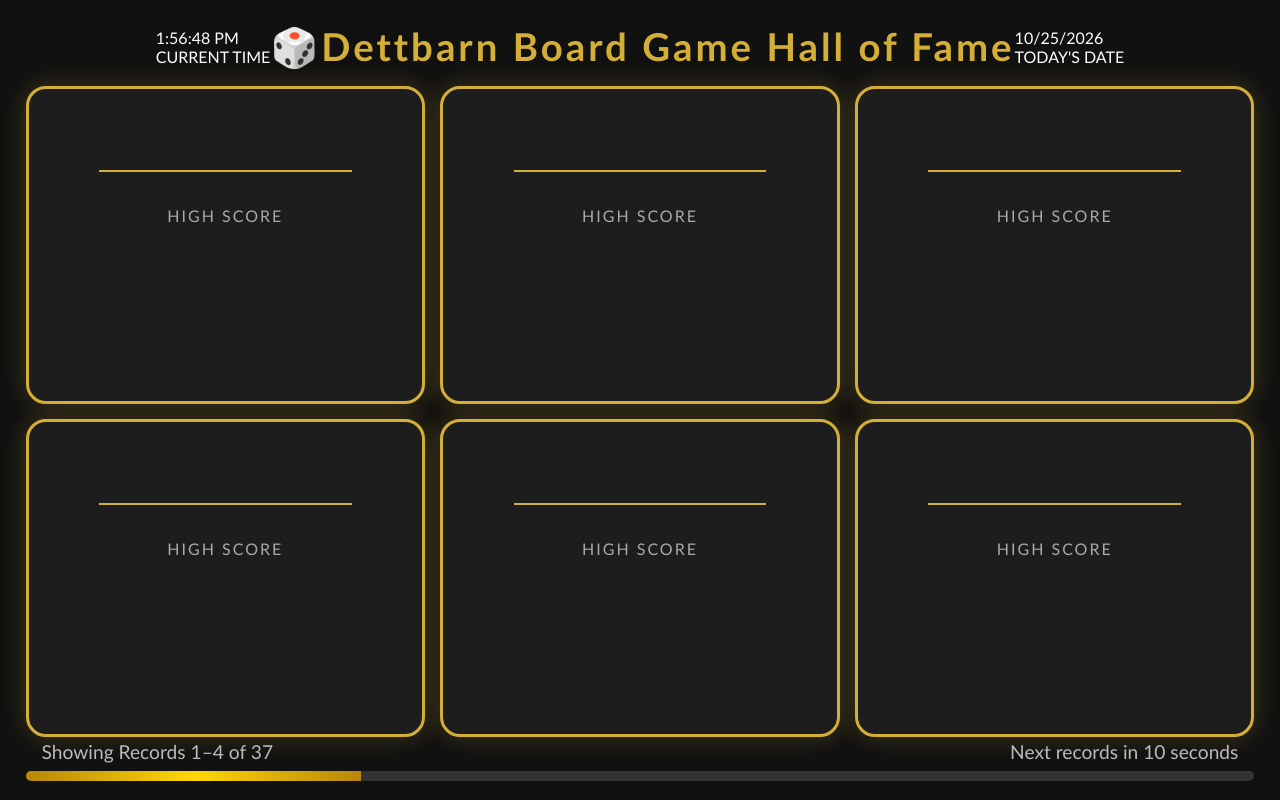
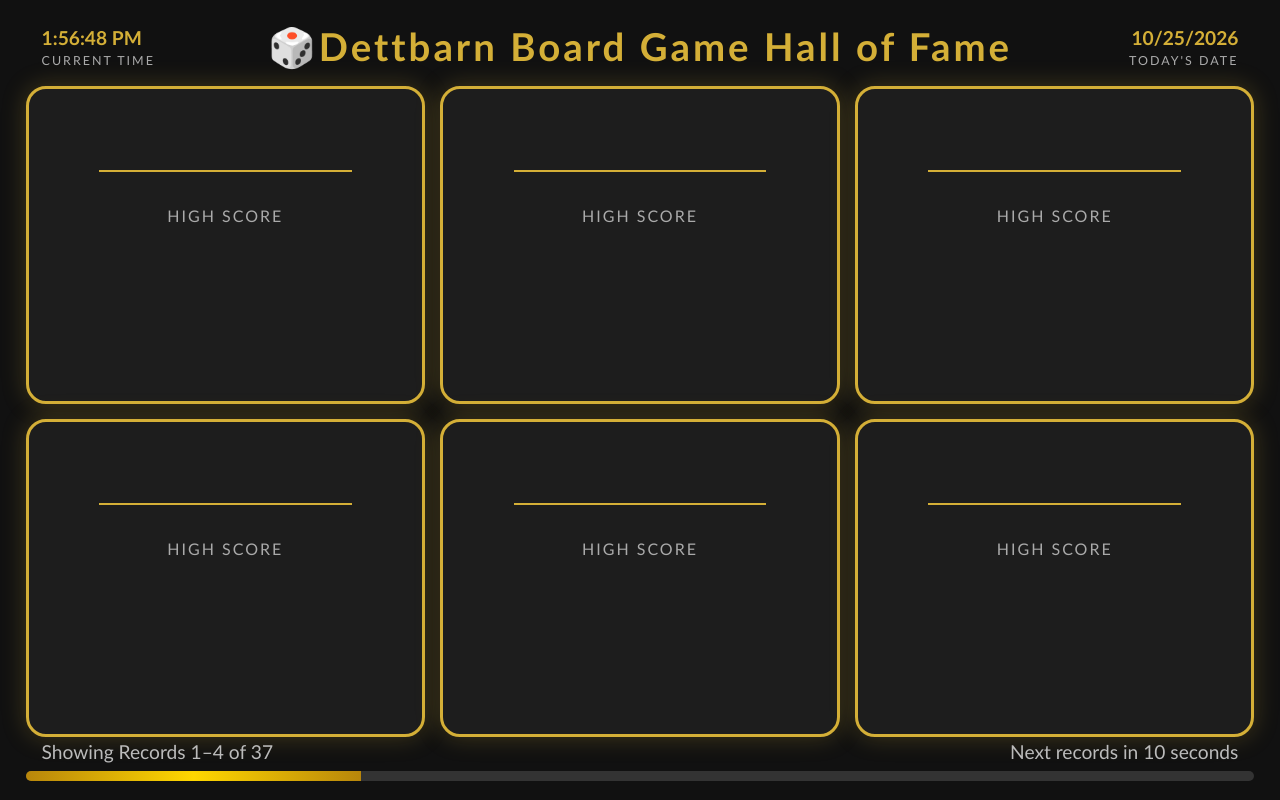
Before and after one commit to cj947947-cyber/detttbarn-hall-of-fame, a plain HTML site: page index.html in a window 1280 px wide. Drawn offline with Linux system fonts and the light colour scheme; no server answers.

Commit message:
Update style.css

```diff
--- a/style.css
+++ b/style.css
@@ -289,3 +289,36 @@ body {
     transition: width 1s linear;
 
 }
+
+/* Clock and date in the header */
+
+.header {
+    position: relative;
+}
+
+.corner-info {
+    position: absolute;
+    top: 50%;
+    transform: translateY(-50%);
+    color: #d4af37;
+    font-size: clamp(1rem, 1.5vw, 1.6rem);
+    font-weight: bold;
+    line-height: 1.4;
+}
+
+.clock {
+    left: 1rem;
+    text-align: left;
+}
+
+.calendar {
+    right: 1rem;
+    text-align: right;
+}
+
+.corner-label {
+    color: #aaaaaa;
+    font-size: 0.65em;
+    letter-spacing: 2px;
+    font-weight: normal;
+}
```
